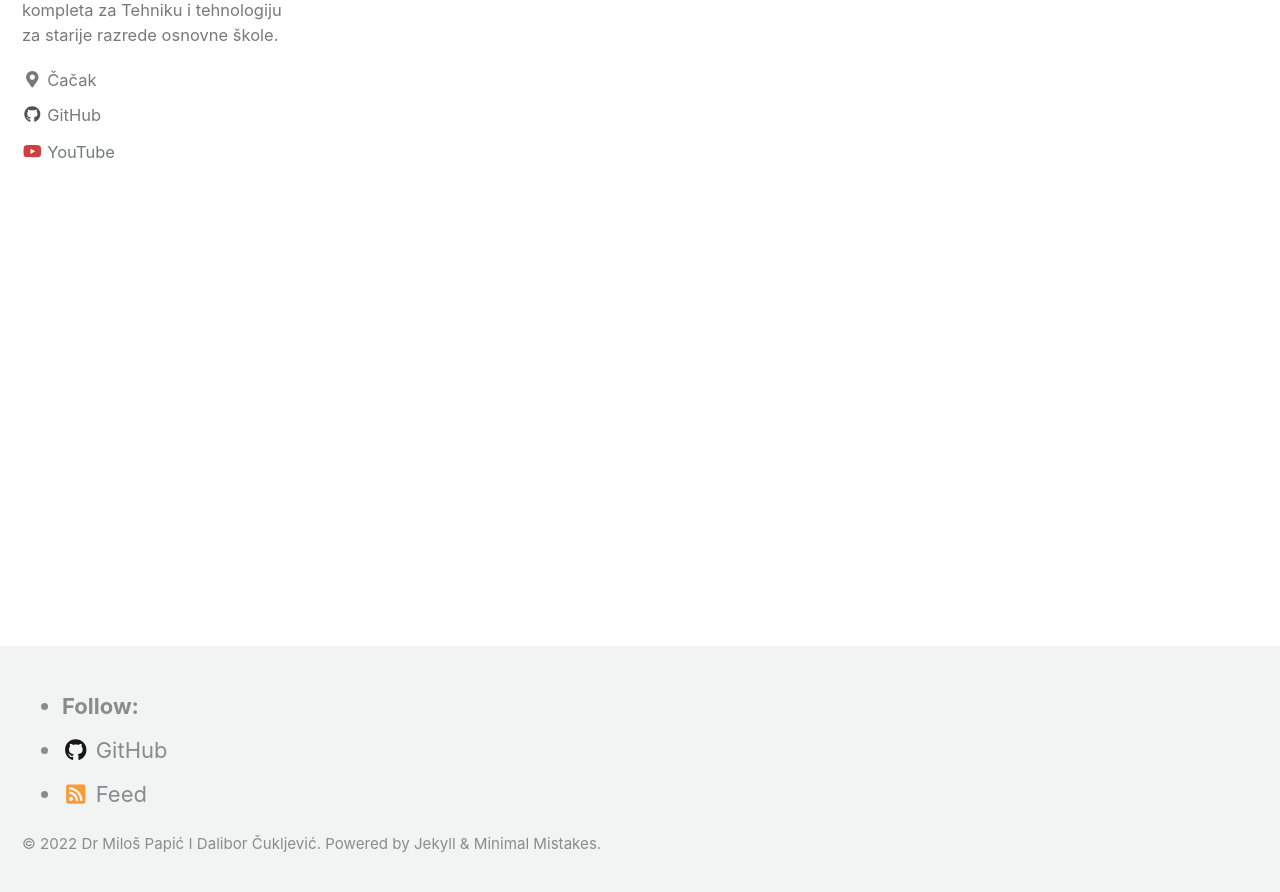
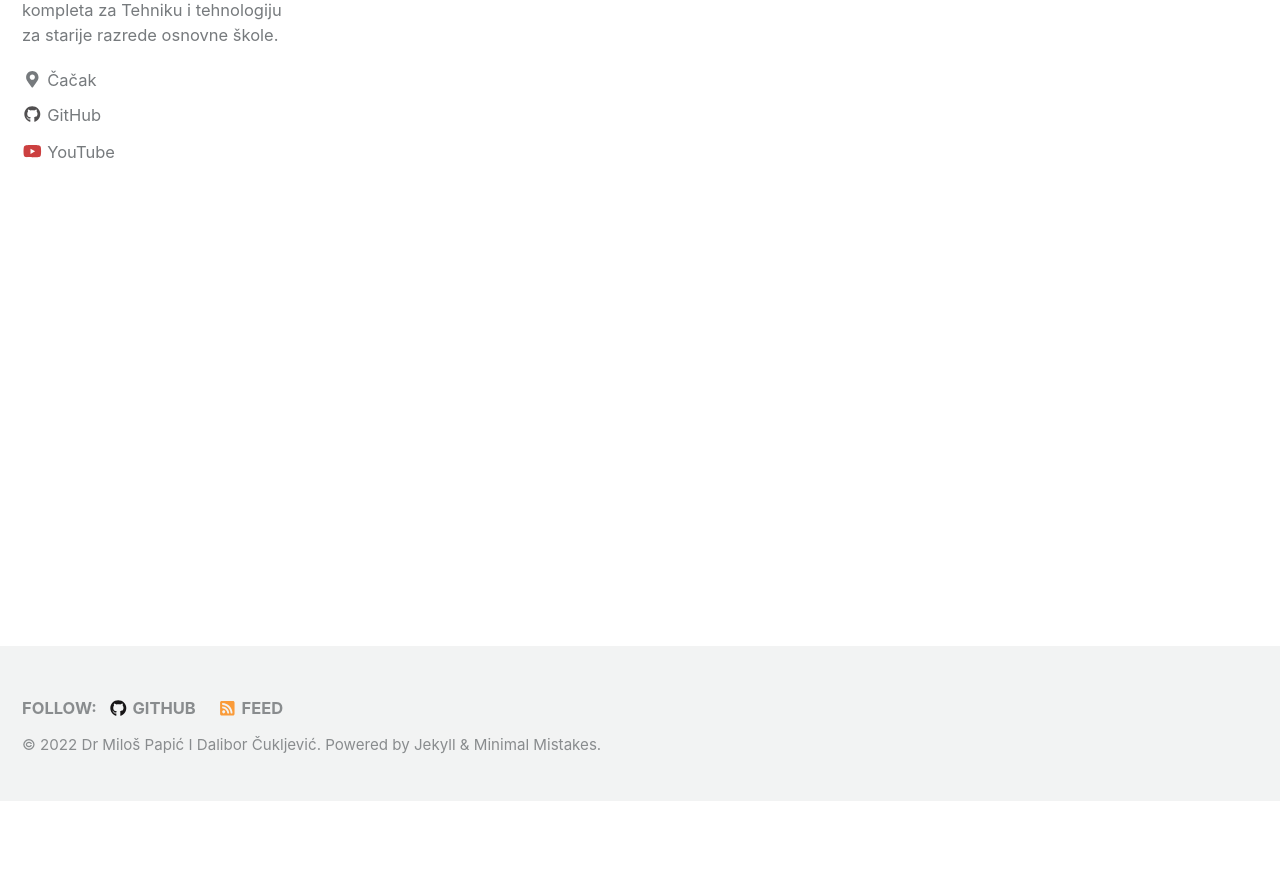
Before and after one commit to vulkanznanje/vulkanznanje.github.io, a Jekyll site: the page built from _pages/blog.md, in a window 1280 px wide and 900 px high, scrolled down 683 px. Shown: the top 892 px of the window. Built offline with Jekyll 4.4.1, drawn with Linux system fonts in a browser that asks for light colours; nearby versions of some CDN libraries; after the commit the page ends 1484 px from its top, so only the background shows below that.

Commit message:
Update footer.html

```diff
--- a/_includes/footer.html
+++ b/_includes/footer.html
@@ -1,4 +1,4 @@
-<div class="page__footer-Linkovi">
+<div class="page__footer-follow">
   <ul class="social-icons">
     {% if site.data.ui-text[site.locale].follow_label %}
       <li><strong>{{ site.data.ui-text[site.locale].follow_label }}</strong></li>
```
